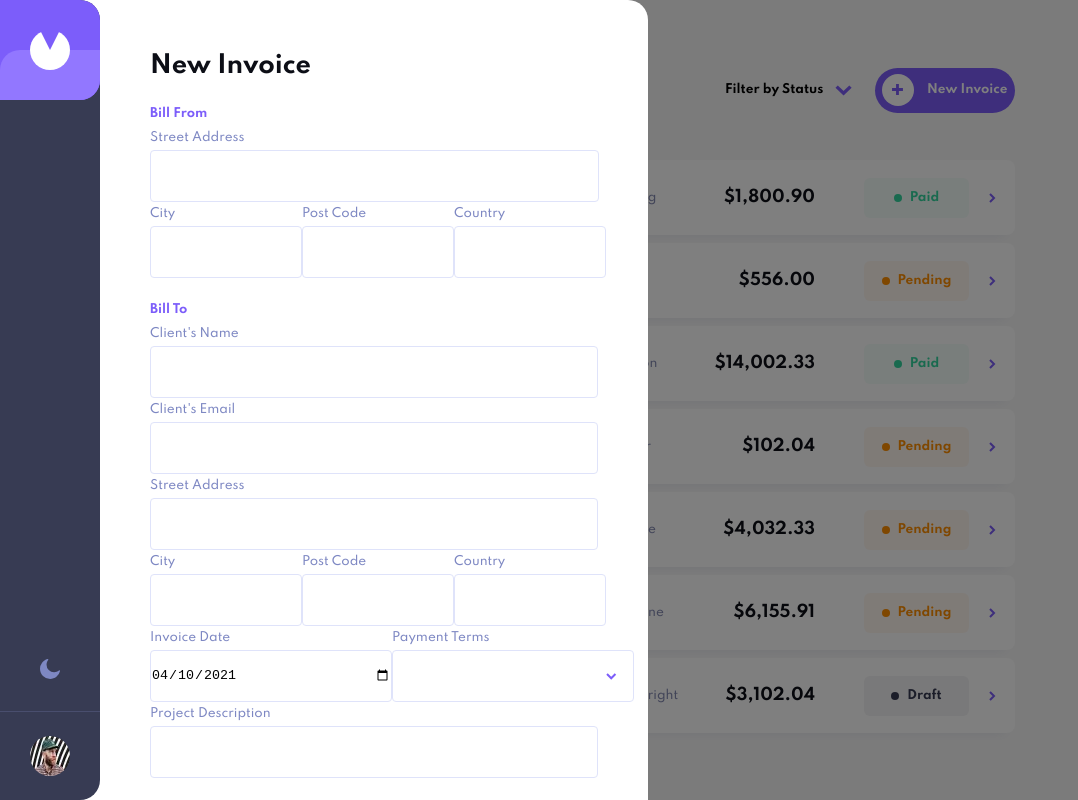
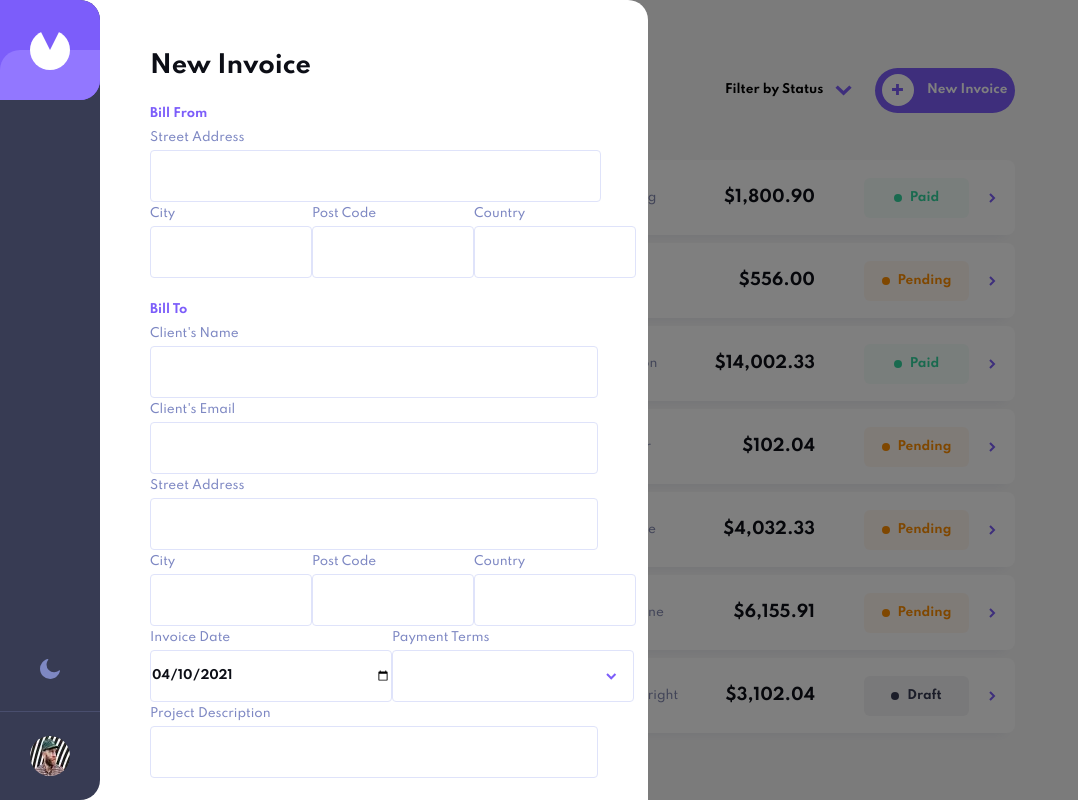
Before and after one commit to jesse10930/invoice-app, a React (Create React App) app in the folder client/: page / in a window 1280 px wide. Both pictures are taken after a click on the element "New Invoice". Shown: the top 800 px of the page, without its empty margins (0-1078 px from the left). Built offline with nearby package versions, Linux system fonts and the light colour scheme; the HTML template or start-up script is replaced by a standard one.

Commit message:
context state, actions, and reducer

```diff
--- a/client/src/App.scss
+++ b/client/src/App.scss
@@ -249,7 +249,7 @@ body {
 
         #street-address {
           input {
-            width: 99.8%;
+            width: 98%;
           }
         }
 
@@ -287,6 +287,14 @@ body {
 
           input {
             width: 240px;
+            font-family: 'Spartan', sans-serif;
+            font-size: 12px;
+            font-weight: 700;
+            color: #0c0e16;
+
+            &:hover {
+              cursor: pointer;
+            }
           }
 
           #payment-terms-drop {
@@ -314,6 +322,10 @@ body {
               p {
                 border-bottom: 1px solid #dfe3fa;
                 padding: 1rem;
+                font-family: 'Spartan', sans-serif;
+                font-size: 12px;
+                font-weight: 700;
+                color: #0c0e16;
 
                 &:hover {
                   cursor: pointer;
--- a/client/src/components/modals/NewInvoice.js
+++ b/client/src/components/modals/NewInvoice.js
@@ -148,6 +148,8 @@ const NewInvoice = () => {
               type='text'
               id='ni-sa-input'
               name='senderStreet'
+              autoComplete='off'
+              required
               value={senderStreet}
               onChange={onSenderAddressChange}
             />
@@ -159,6 +161,8 @@ const NewInvoice = () => {
                 type='text'
                 id='ni-from-city'
                 name='senderCity'
+                autoComplete='off'
+                required
                 value={senderCity}
                 onChange={onSenderAddressChange}
               />
@@ -169,6 +173,8 @@ const NewInvoice = () => {
                 type='text'
                 id='ni-from-zip'
                 name='senderPostCode'
+                autoComplete='off'
+                required
                 value={senderPostCode}
                 onChange={onSenderAddressChange}
               />
@@ -179,6 +185,8 @@ const NewInvoice = () => {
                 type='text'
                 id='ni-from-country'
                 name='senderCountry'
+                autoComplete='off'
+                required
                 value={senderCountry}
                 onChange={onSenderAddressChange}
               />
@@ -191,6 +199,8 @@ const NewInvoice = () => {
           <input
             type='text'
             name='clientName'
+            autoComplete='off'
+            required
             value={clientName}
             onChange={onInvoiceChange}
           />
@@ -198,6 +208,8 @@ const NewInvoice = () => {
           <input
             type='email'
             name='clientEmail'
+            autoComplete='off'
+            required
             value={clientEmail}
             onChange={onInvoiceChange}
           />
@@ -205,6 +217,8 @@ const NewInvoice = () => {
           <input
             type='text'
             name='clientStreet'
+            autoComplete='off'
+            required
             value={clientStreet}
             onChange={onClientAddressChange}
           />
@@ -214,6 +228,8 @@ const NewInvoice = () => {
               <input
                 type='text'
                 name='clientCity'
+                autoComplete='off'
+                required
                 value={clientCity}
                 onChange={onClientAddressChange}
               />
@@ -223,6 +239,8 @@ const NewInvoice = () => {
               <input
                 type='text'
                 name='clientPostCode'
+                autoComplete='off'
+                required
                 value={clientPostCode}
                 onChange={onClientAddressChange}
               />
@@ -232,6 +250,8 @@ const NewInvoice = () => {
               <input
                 type='text'
                 name='clientCountry'
+                autoComplete='off'
+                required
                 value={clientCountry}
                 onChange={onClientAddressChange}
               />
@@ -243,6 +263,8 @@ const NewInvoice = () => {
               <input
                 type='date'
                 name='createdAt'
+                autoComplete='off'
+                required
                 value={createdAt}
                 onChange={onInvoiceChange}
               />
@@ -277,6 +299,8 @@ const NewInvoice = () => {
           <input
             type='text'
             name='description'
+            autoComplete='off'
+            required
             value={description}
             onChange={onInvoiceChange}
           />
@@ -294,6 +318,8 @@ const NewInvoice = () => {
               type='text'
               id='item-name-input'
               name='itemName'
+              required
+              autoComplete='off'
               value={itemName}
               onChange={onItemsChange}
             />
@@ -301,6 +327,8 @@ const NewInvoice = () => {
               type='text'
               id='qty-input'
               name='itemQty'
+              autoComplete='off'
+              required
               value={itemQty}
               onChange={onItemsChange}
             />
@@ -308,6 +336,8 @@ const NewInvoice = () => {
               type='text'
               id='price-input'
               name='itemPrice'
+              autoComplete='off'
+              required
               value={itemPrice}
               onChange={onItemsChange}
             />
--- a/client/src/styles/_utilities.scss
+++ b/client/src/styles/_utilities.scss
@@ -70,6 +70,14 @@ input {
   border-radius: 4px;
 }
 
+input[type='text'] {
+  font-family: 'Spartan', sans-serif;
+  font-size: 12px;
+  font-weight: 700;
+  color: #0c0e16;
+  padding-left: 10px;
+}
+
 .back-drop {
   background: rgba(0, 0, 0, 0.5);
   height: 100%;
```
